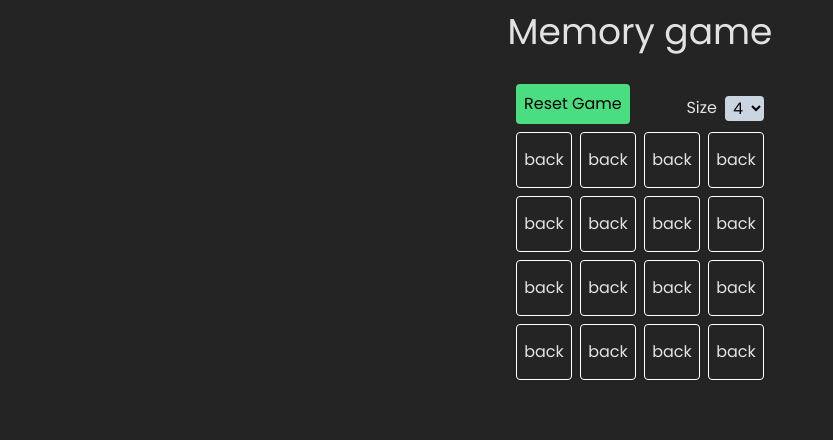
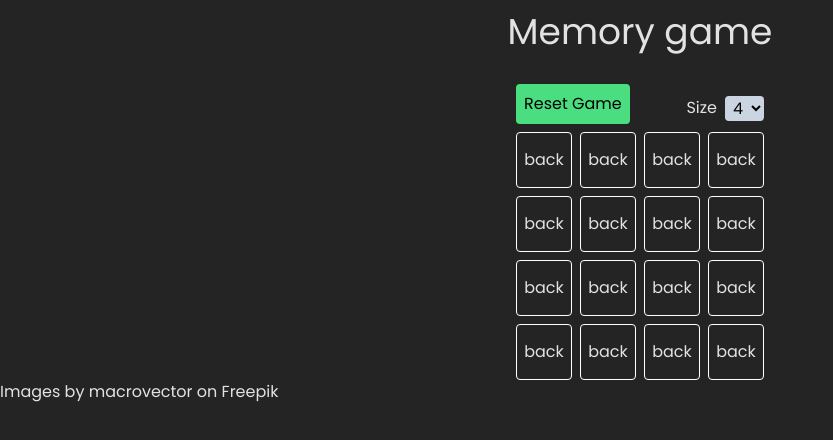
Before and after one commit to Eswarsiddu/MemoryGameReact, a React (Vite) app: page / in a window 1280 px wide. Shown: the top 440 px of the page, without its empty margins (0-833 px from the left). Built offline with nearby package versions, Linux system fonts and the light colour scheme.

Commit message:
Included attribution for the image

```diff
--- a/src/App.jsx
+++ b/src/App.jsx
@@ -34,6 +34,7 @@ function App() {
           setEndTime(Date.now());
         }}
       />
+      <a classname="mt-5" href="https://www.freepik.com/free-vector/rope-font-nautical-alphabet-ropes-hand-drawn-letters-alphabet-typographic-vintage-rope-string-typeface_13422926.htm#query=cursive%20letter&position=2&from_view=keyword&track=ais&uuid=329c1631-058b-4d65-b4c4-68c58c575c12">Images by macrovector</a> on Freepik
     </>
   );
 }
```
